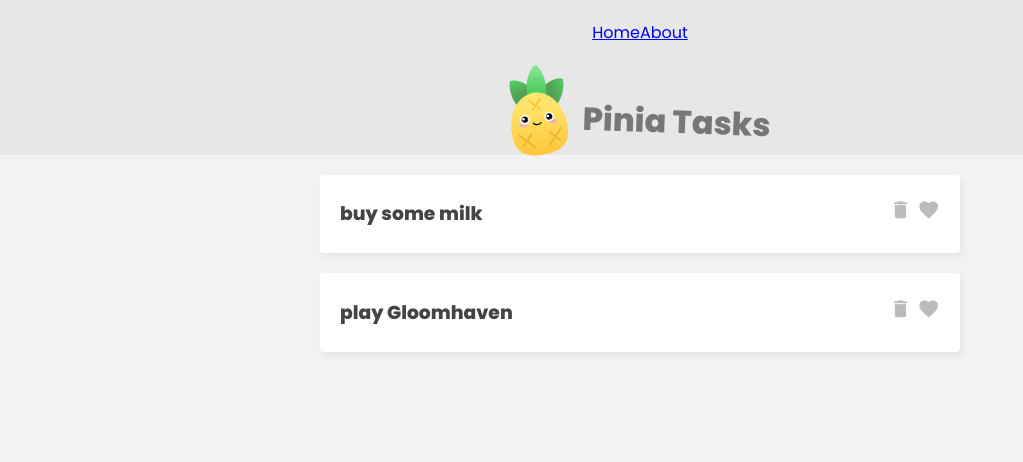
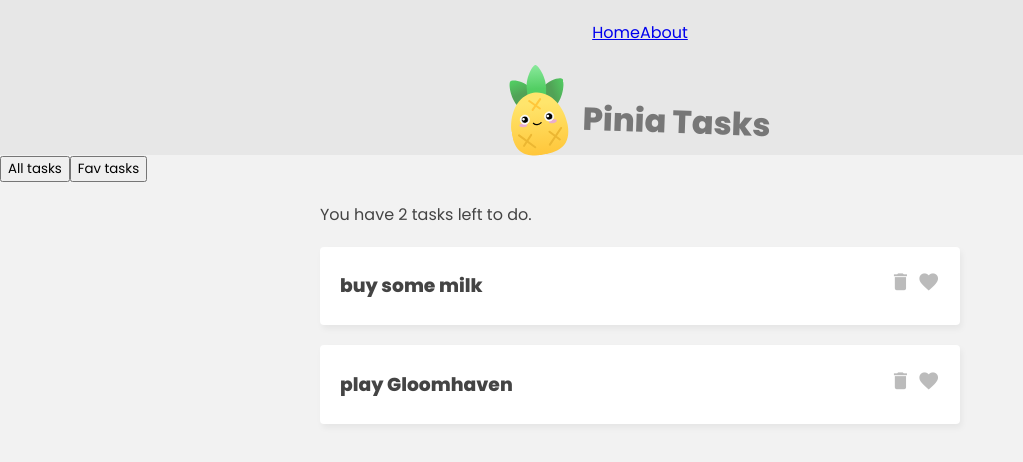
Before and after one commit to Viktorres19/pinia-net-ninja, a Vue app: page / in a window 1280 px wide. Shown: the top 462 px of the page, without its empty margins (0-1023 px from the left). Built offline with nearby package versions, Linux system fonts and the light colour scheme.

Commit message:
05 Getters

```diff
--- a/src/components/TaskDetails.vue
+++ b/src/components/TaskDetails.vue
@@ -10,6 +10,6 @@
 
 <script>
 export default {
-  props: ['task']
+  props: ['task'],
 }
 </script>
--- a/src/stores/taskStore.js
+++ b/src/stores/taskStore.js
@@ -1,24 +1,24 @@
 import { ref, computed } from 'vue'
 import { defineStore } from 'pinia'
-
-/*
-export const useCounterStore = defineStore('counter', () => {
-  const count = ref(0)
-  const doubleCount = computed(() => count.value * 2)
-  function increment() {
-    count.value++
-  }
-
-  return { count, doubleCount, increment }
-})
-*/
 
 export const useTaskStore = defineStore('taskStore', {
   state: () => ({
     tasks: [
       {id: 1, title: 'buy some milk', isFav: false},
       {id: 2, title: 'play Gloomhaven', isFav: true}
-    ],
-    name: 'Mario'
-  })
+    ]
+  }),
+  getters: {
+    favs() {
+      return this.tasks.filter(t => t.isFav)
+    },
+    favCount() {
+      return this.tasks.reduce((p, c) => {
+        return c.isFav ? p + 1 : p
+      }, 0)
+    },
+    totalCount: (state) => {
+      return state.tasks.length
+    }
+  }
 })
--- a/src/views/HomeView.vue
+++ b/src/views/HomeView.vue
@@ -4,9 +4,23 @@
 			<img src="@/assets/pinia-logo.svg" alt="pinia logo">
 			<h1>Pinia Tasks</h1>
 		</header>
-		<div class="task-list">
-			<div v-for="task in taskStore.tasks">
-				<TaskDetails :task="task"/>
+		<!-- filter -->
+		<nav class="filter">
+			<button @click="filter = 'all'">All tasks</button>
+			<button @click="filter = 'favs'">Fav tasks</button>
+		</nav>
+
+		<!-- task list -->
+		<div class="task-list" v-if="filter === 'all'">
+			<p>You have {{ taskStore.totalCount }} tasks left to do.</p>
+			<div v-for="task in taskStore.tasks" :key="task.id">
+				<TaskDetails :task="task" />
+			</div>
+		</div>
+		<div class="task-list" v-if="filter === 'favs'">
+			<p>You have {{ taskStore.favCount }} tasks in your favs list.</p>
+			<div v-for="task in taskStore.favs" :key="task.id">
+				<TaskDetails :task="task" />
 			</div>
 		</div>
 	</main>
@@ -14,14 +28,18 @@
 
 <script>
 import TaskDetails from '@/components/TaskDetails.vue'
-import {useTaskStore} from '@/stores/taskStore'
+
+import { useTaskStore } from '@/stores/TaskStore'
+import { ref } from 'vue'
 
 export default {
-  components: {TaskDetails},
-  setup() {
-    const taskStore = useTaskStore()
+	components: { TaskDetails },
+	setup() {
+		const taskStore = useTaskStore()
 
-    return {taskStore}
-  }
+		const filter = ref('all')
+
+		return { taskStore, filter }
+	}
 }
 </script>
```
Lines whose indentation alone changed are shown as unchanged.
